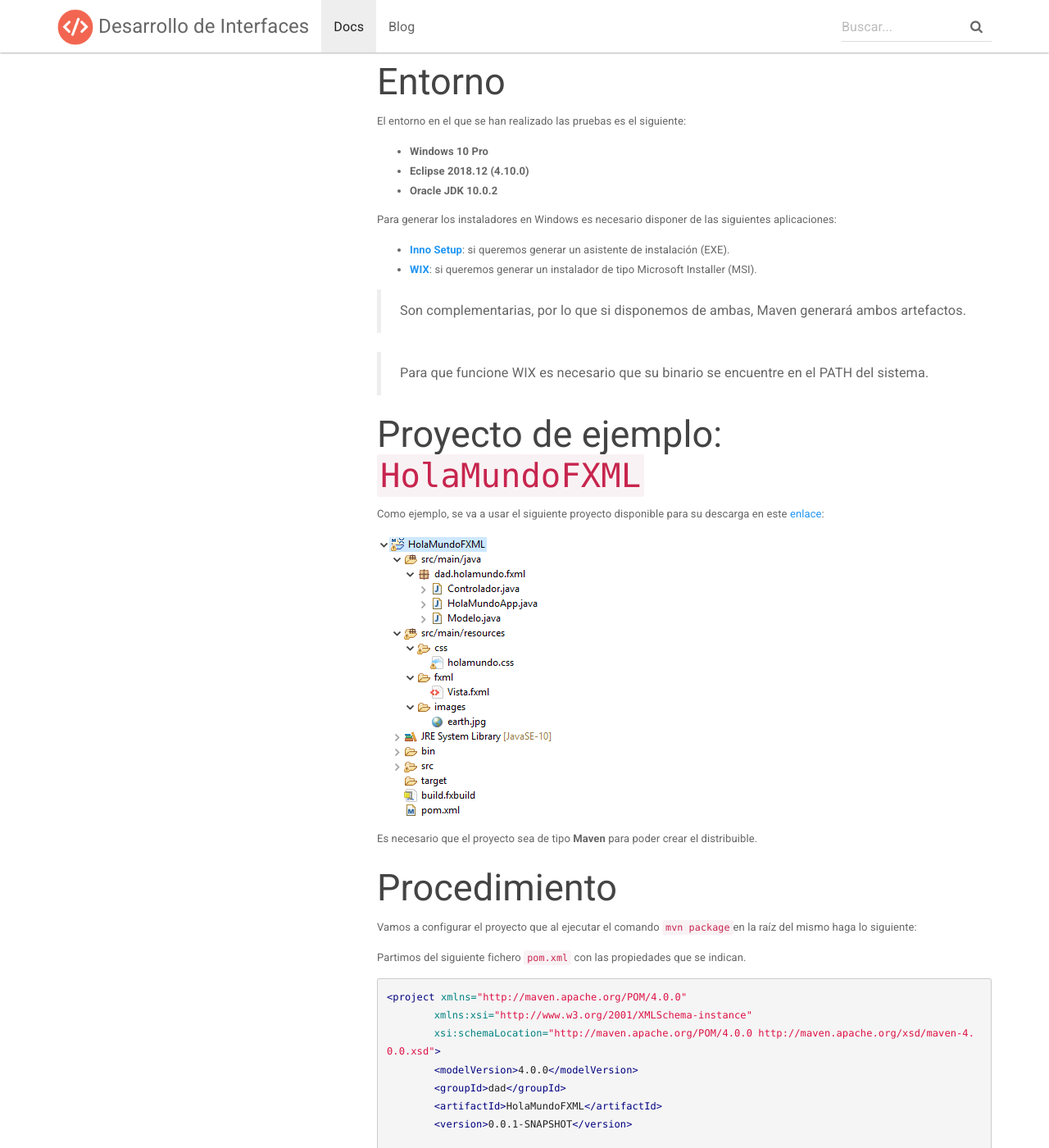
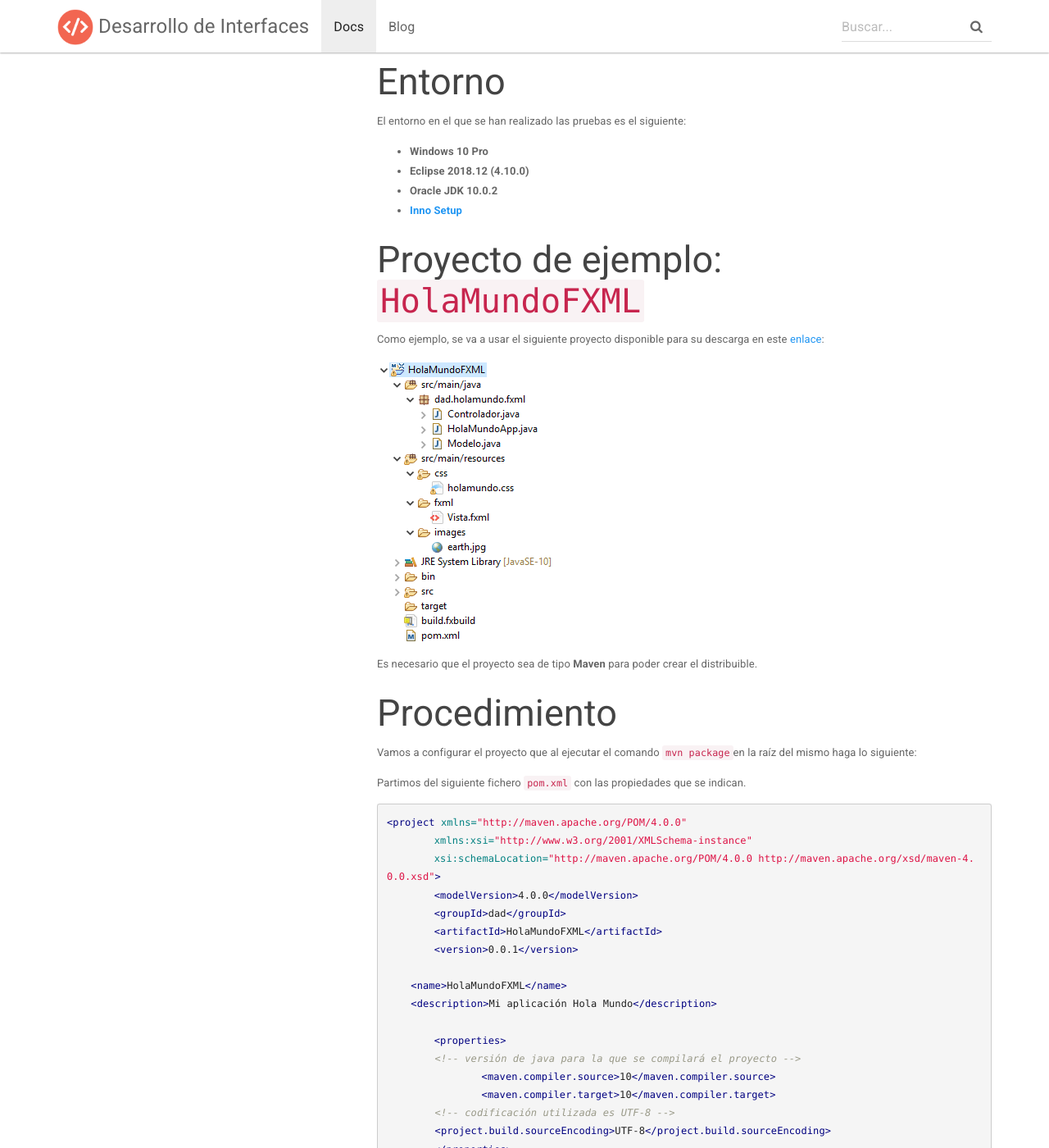
Before and after one commit to dam-dad/dam-dad.github.io, a Jekyll site: the page built from docs/_docs/distribucion/crear-distribuible-maven-jdk10.md, in a window 1280 px wide and 1400 px high, scrolled down 217 px. Shown: the whole window at 82% size. Built offline with Jekyll 4.4.1, drawn with Linux system fonts in a browser that asks for light colours; nearby versions of some CDN libraries; some of the changed text lies outside the part shown.

Commit message:
Update crear-distribuible-maven-jdk10.md

````diff
--- a/docs/_docs/distribucion/crear-distribuible-maven-jdk10.md
+++ b/docs/_docs/distribucion/crear-distribuible-maven-jdk10.md
@@ -11,15 +11,7 @@ El entorno en el que se han realizado las pruebas es el siguiente:
 * **Windows 10 Pro**
 * **Eclipse 2018.12 (4.10.0)**
 * **Oracle JDK 10.0.2**
-
-Para generar los instaladores en Windows es necesario disponer de las siguientes aplicaciones:
-
-* [**Inno Setup**](http://www.jrsoftware.org/isdl.php): si queremos generar un asistente de instalación (EXE).
-* [**WIX**](http://wixtoolset.org/): si queremos generar un instalador de tipo Microsoft Installer (MSI).
-
-> Son complementarias, por lo que si disponemos de ambas, Maven generará ambos artefactos.
-
-> Para que funcione WIX es necesario que su binario se encuentre en el PATH del sistema.
+* [**Inno Setup**](http://www.jrsoftware.org/isdl.php)
 
 ## Proyecto de ejemplo: `HolaMundoFXML`
 
@@ -42,7 +34,10 @@ Partimos del siguiente fichero `pom.xml` con las propiedades que se indican.
 	<modelVersion>4.0.0</modelVersion>
 	<groupId>dad</groupId>
 	<artifactId>HolaMundoFXML</artifactId>
-	<version>0.0.1-SNAPSHOT</version>
+	<version>0.0.1</version>
+
+    <name>HolaMundoFXML</name>
+    <description>Mi aplicación Hola Mundo</description>
 
 	<properties>
         <!-- versión de java para la que se compilará el proyecto -->
@@ -80,7 +75,7 @@ Añadimos el siguiente fragmento dentro de `plugins` para **generar el fichero J
 </plugin>
 ```
 
-Esto creará el fichero `target\HolaMundoFXML-0.0.1-SNAPSHOT.jar`.
+Esto creará el fichero `target\HolaMundoFXML-0.0.1.jar`.
 
 ### 2. Copiar las dependencias del proyecto
 
@@ -289,6 +282,7 @@ Añadimos el siguiente `plugin` para **generar el instalador para Windows en `ta
                 <goal>exec</goal>
             </goals>
             <configuration>
+                <!-- compilador de inno setup (debe estar en el path) -->
                 <executable>iscc</executable>
                 <arguments>
                     <!-- directorio donde se guardará el instalador -->
@@ -304,7 +298,7 @@ Añadimos el siguiente `plugin` para **generar el instalador para Windows en `ta
 </plugin>
 ```
 
-Esto creará el fichero `target\HolaMundoFXML_0.0.0-SNAPSHOT_setup.exe` con el asistente de instalación de nuestra aplicación.
+Esto creará el fichero `target\HolaMundoFXML_0.0.1_setup.exe` con el asistente de instalación de nuestra aplicación.
 
 > Si ejecutamos el instalador, copiará todo el contenido de `target\app` en `Program files`.
 
````
Also changed, not shown: other parts of docs/_docs/distribucion/crear-distribuible-maven-jdk10.md (+3 -5 lines).
